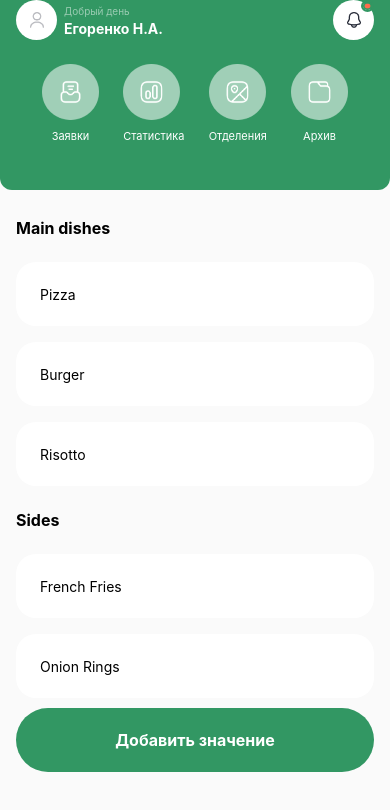
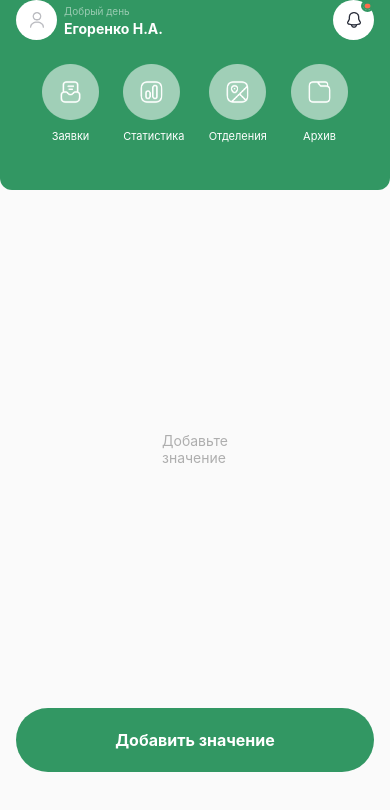
Before and after one commit to alex303606/Test-app-GT, a React Native app: screen / in a window 390 px wide. Shown: the top 810 px of the page. Built offline with nearby package versions, Linux system fonts and the light colour scheme.

Commit message:
SectionList2

```diff
--- a/src/AppContent.tsx
+++ b/src/AppContent.tsx
@@ -10,7 +10,7 @@ import React, { useCallback, useState } from 'react';
 export const AppContent: React.FC = () => {
   const [inputValue, setInputValue] = useState<string>('');
   const [modalVisible, setModalVisible] = useState<boolean>(false);
-  //const [list, setList] = useState<string[]>([]);
+  const [list, setList] = useState<string[]>([]);
 
   const onToggleModalHandler = useCallback(() => {
     setModalVisible(!modalVisible);
--- a/src/components/SectionListComponent.tsx
+++ b/src/components/SectionListComponent.tsx
@@ -63,7 +63,7 @@ export const SectionListComponent: React.FC<Props> = () => {
       contentContainerStyle={styles.sectionList}
       showsVerticalScrollIndicator={false}
       scrollEnabled={true}
-      sections={DATA}
+      sections={[]}
       keyExtractor={keyExtractor}
       renderItem={renderItem}
       renderSectionHeader={renderSectionHeader}
```
